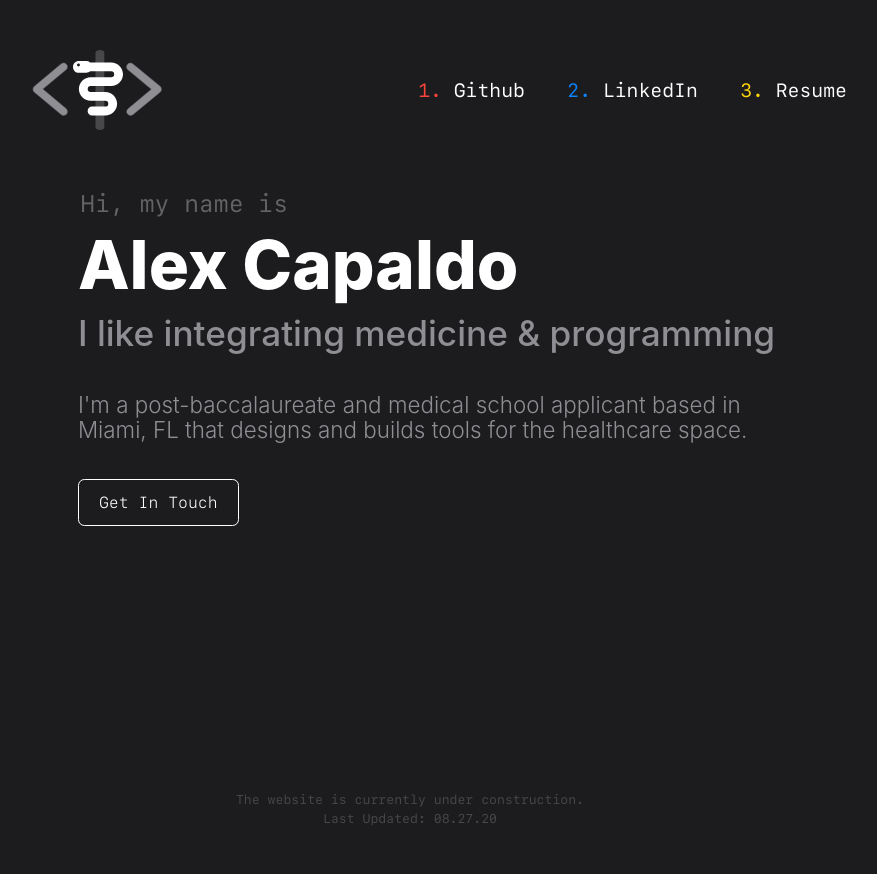
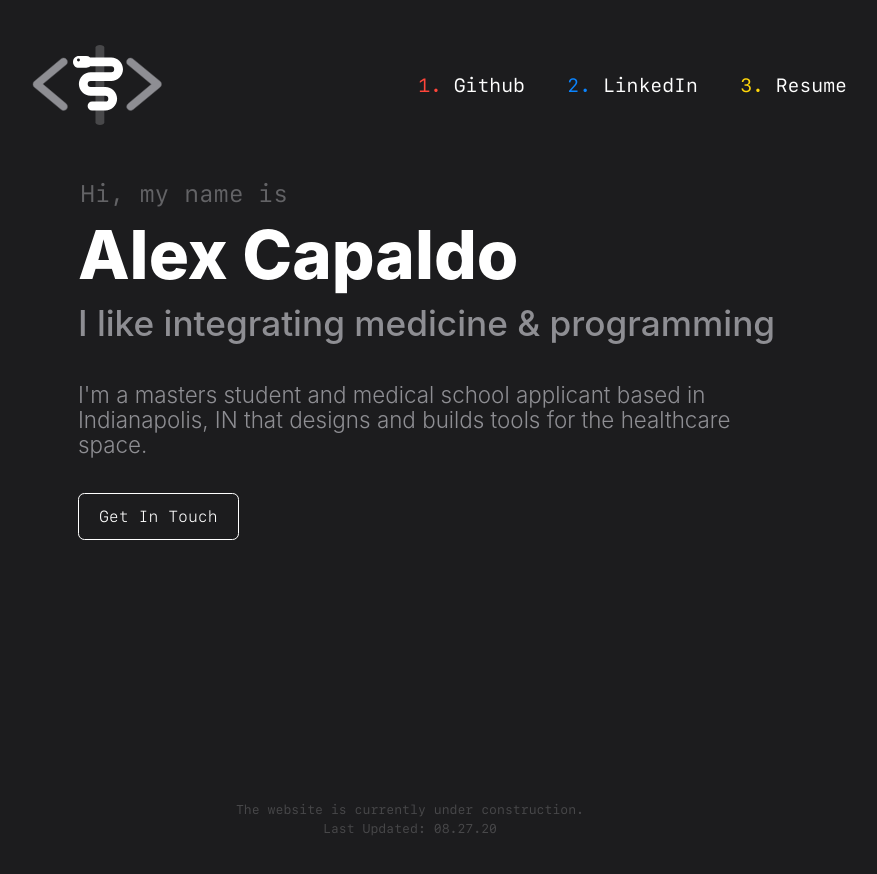
Before and after one commit to capaldo/capaldo.github.io, a Jekyll site: the page built from index.md, in a window 1280 px wide. Shown: the top 874 px of the page, without its empty margins (230-1107 px from the left). Built offline with Jekyll 4.4.1, drawn with Linux system fonts in a browser that asks for light colours; some web fonts are replaced.

Commit message:
update short bio location and education

```diff
--- a/_config.yml
+++ b/_config.yml
@@ -3,7 +3,7 @@ first_name: "Alex"
 last_name: "Capaldo"
 intro: "Hi, my name is"
 motto: "I like integrating medicine & programming"
-short_bio: "I'm a post-baccalaureate and medical school applicant based in Miami, FL that designs and builds tools for the healthcare space."
+short_bio: "I'm a masters student and medical school applicant based in Indianapolis, IN that designs and builds tools for the healthcare space."
 footer_text: "The website is currently under construction."
 
 email: "alex@capaldo.io"
```
